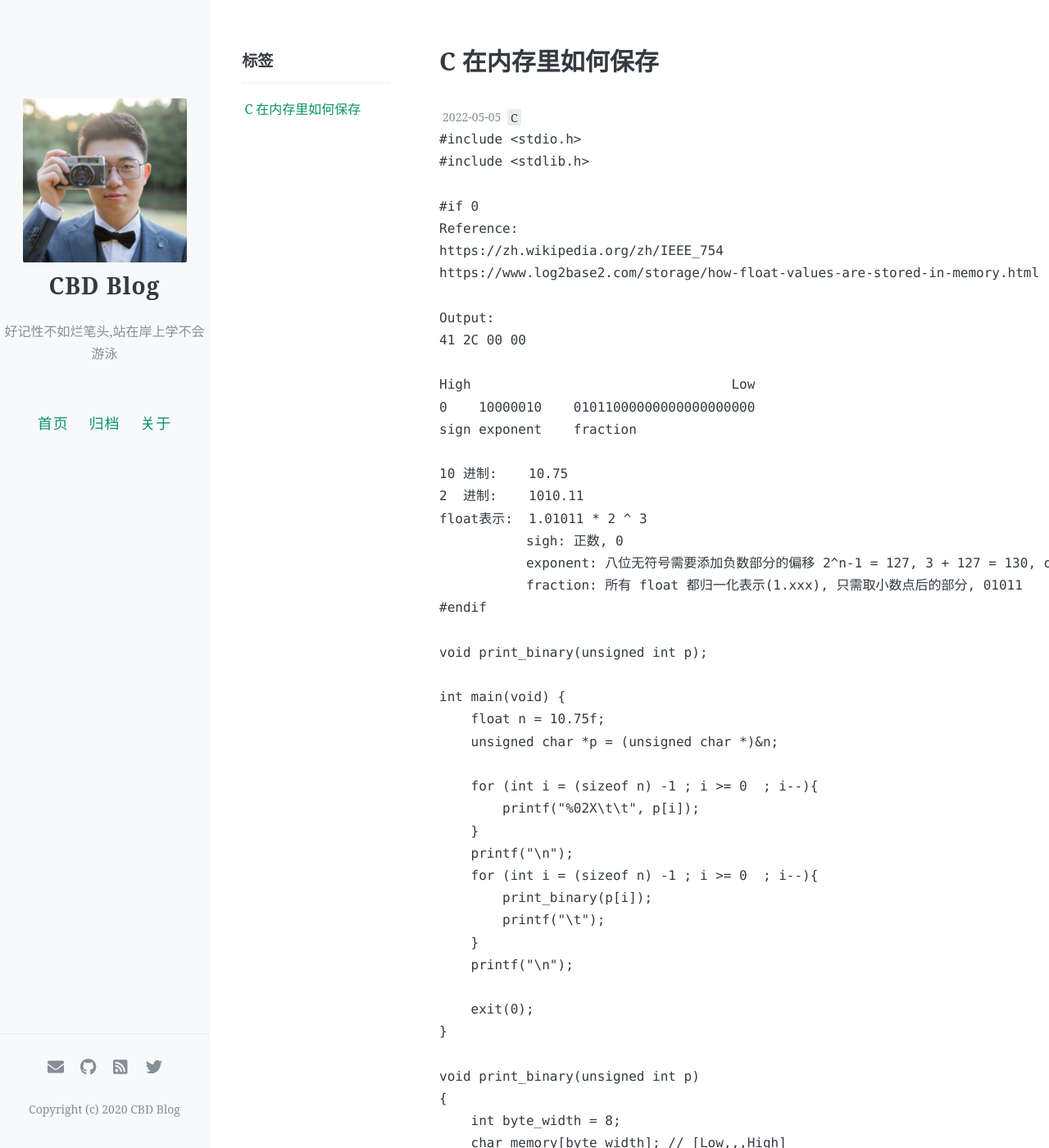
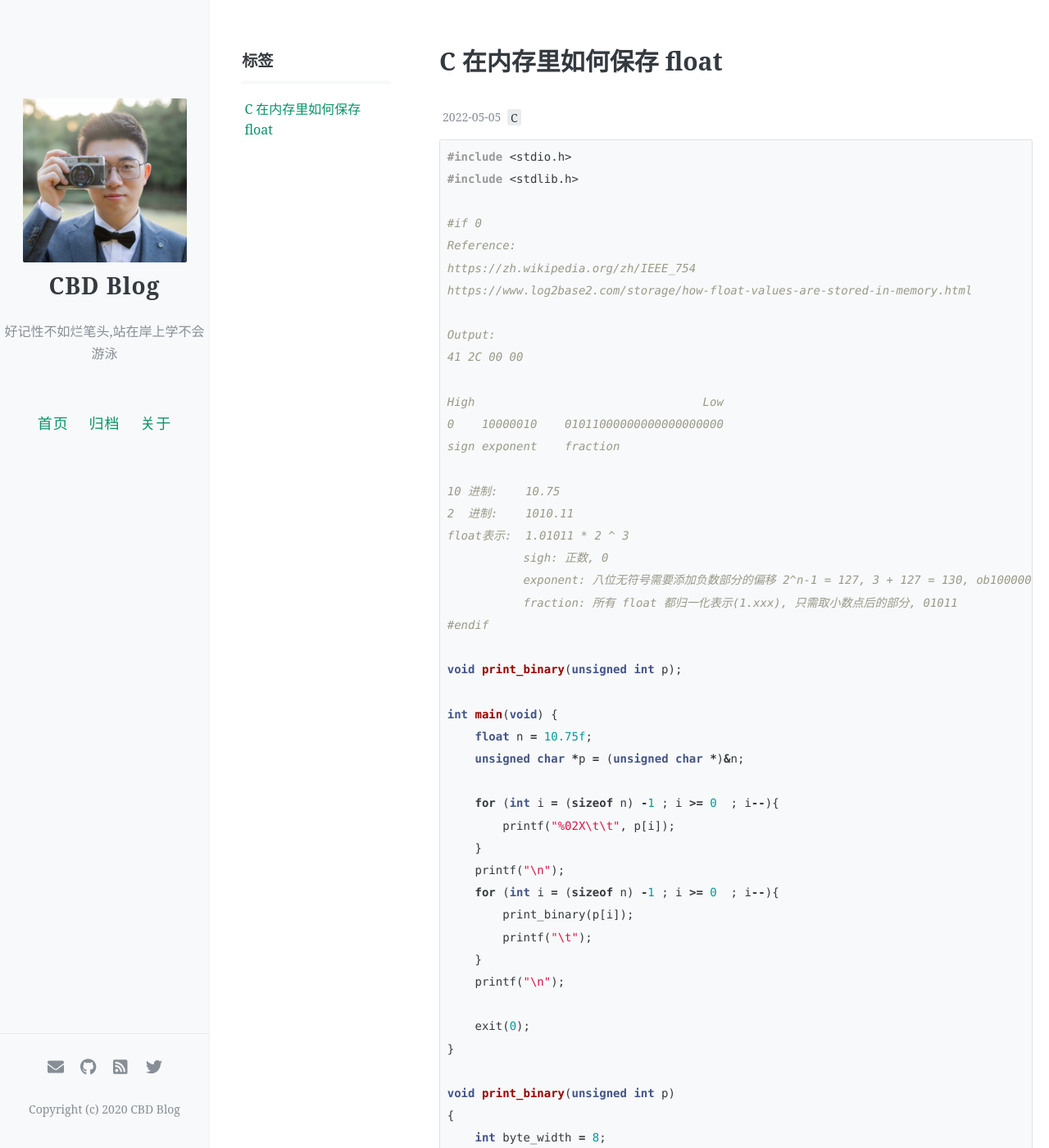
Before and after one commit to icbd/icbd.github.io, a Jekyll site: the page built from _posts/c/2022-05-05-how-float-saved-in-memory.md, in a window 1280 px wide and 1400 px high. Shown: the whole window at 82% size. Built offline with Jekyll 4.4.1, drawn with Linux system fonts in a browser that asks for light colours; comment, search, counter and statistics services are not loaded; some of the changed text lies outside the part shown.

Commit message:
Update 2022-05-05-how-float-saved-in-memory.md

````diff
--- a/_posts/c/2022-05-05-how-float-saved-in-memory.md
+++ b/_posts/c/2022-05-05-how-float-saved-in-memory.md
@@ -1,11 +1,11 @@
 ---
 layout: post
-title:  C 在内存里如何保存
+title:  C 在内存里如何保存 float
 Author: CBD
 tags:   [C]
 ---
 
-```C
+```cpp
 #include <stdio.h>
 #include <stdlib.h>
 
````
